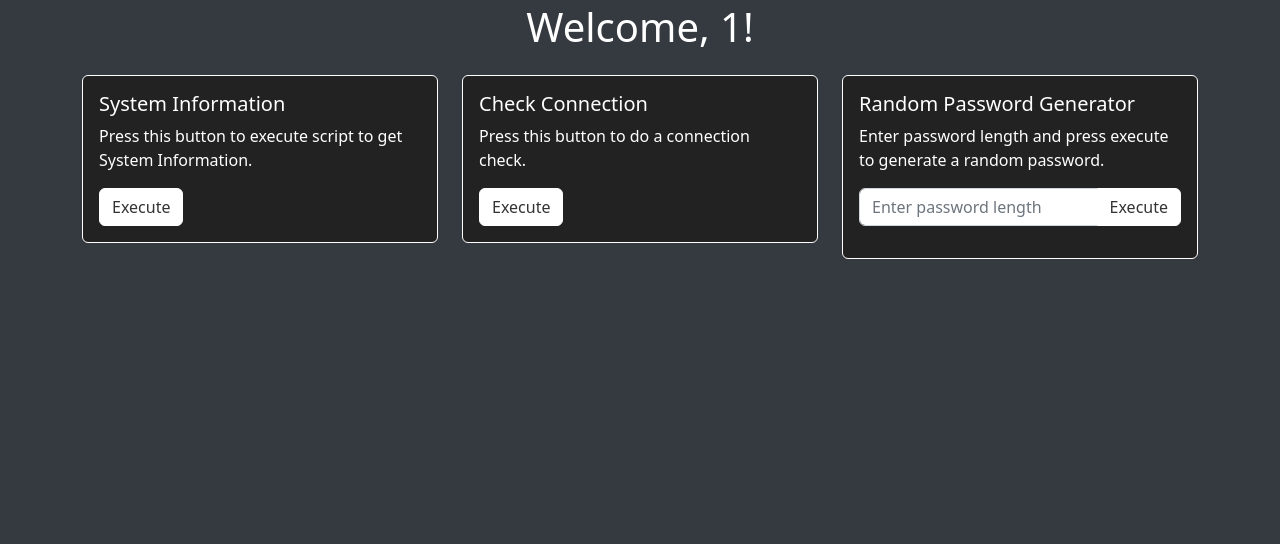
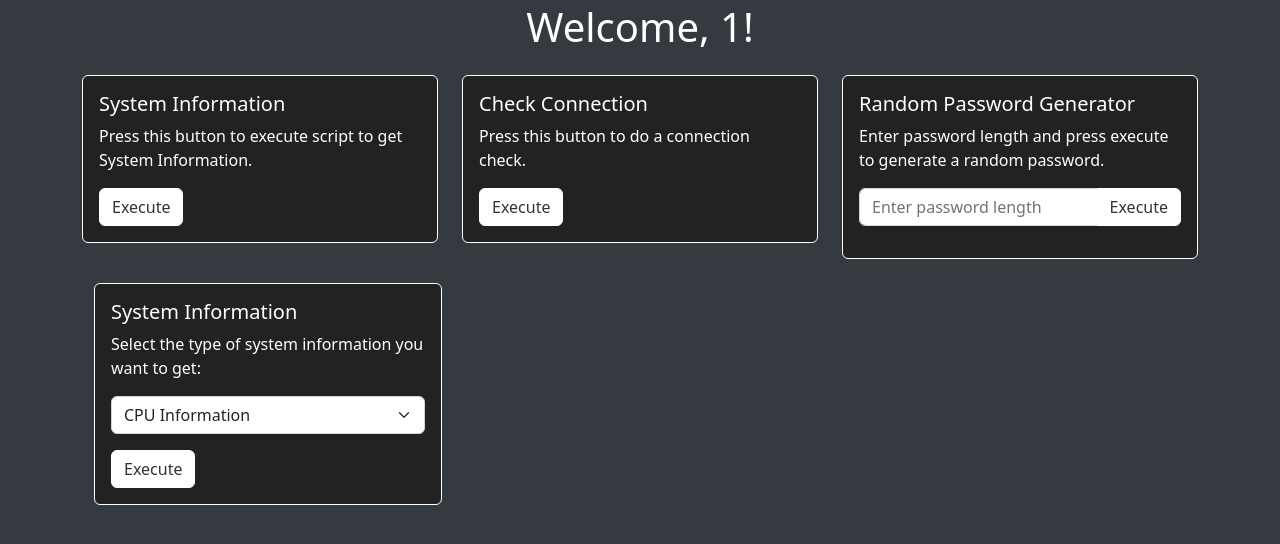
Before and after one commit to blink-zero/example-flask-python-script-webapp, a Flask app: page /home in a window 1280 px wide. Shown: the part 77-621 px from the top of the page. Run offline with Flask 2, Linux system fonts and the light colour scheme; the visitor is signed in with stand-in values (Sample User, id 1).

Commit message:
added: drop down sample

```diff
--- a/templates/home.html
+++ b/templates/home.html
@@ -89,6 +89,28 @@
       </div>
     </div>
 </div>
+<div class="container mt-4">
+  <div class="row mt-4">
+    <div class="col-md-4">
+      <div class="card">
+        <div class="card-body">
+          <h5 class="card-title">System Information</h5>
+          <p class="card-text">Select the type of system information you want to get:</p>
+          <form method="post" action="{{ url_for('button4') }}">
+            <select name="system_info_type" class="form-select" aria-label="System Information Type">
+              <option value="cpu">CPU Information</option>
+              <option value="memory">Memory Information</option>
+              <option value="disk">Disk Information</option>
+            </select>
+            <div class="mt-3">
+              <button type="submit" class="btn btn-primary">Execute</button>
+            </div>
+          </form>
+        </div>
+      </div>
+    </div>
+  </div>
+</div>
 
 <!-- Optional Bootstrap JavaScript -->
 <script src="https://cdn.jsdelivr.net/npm/bootstrap@5.2.3/dist/js/bootstrap.min.js"></script>
```
